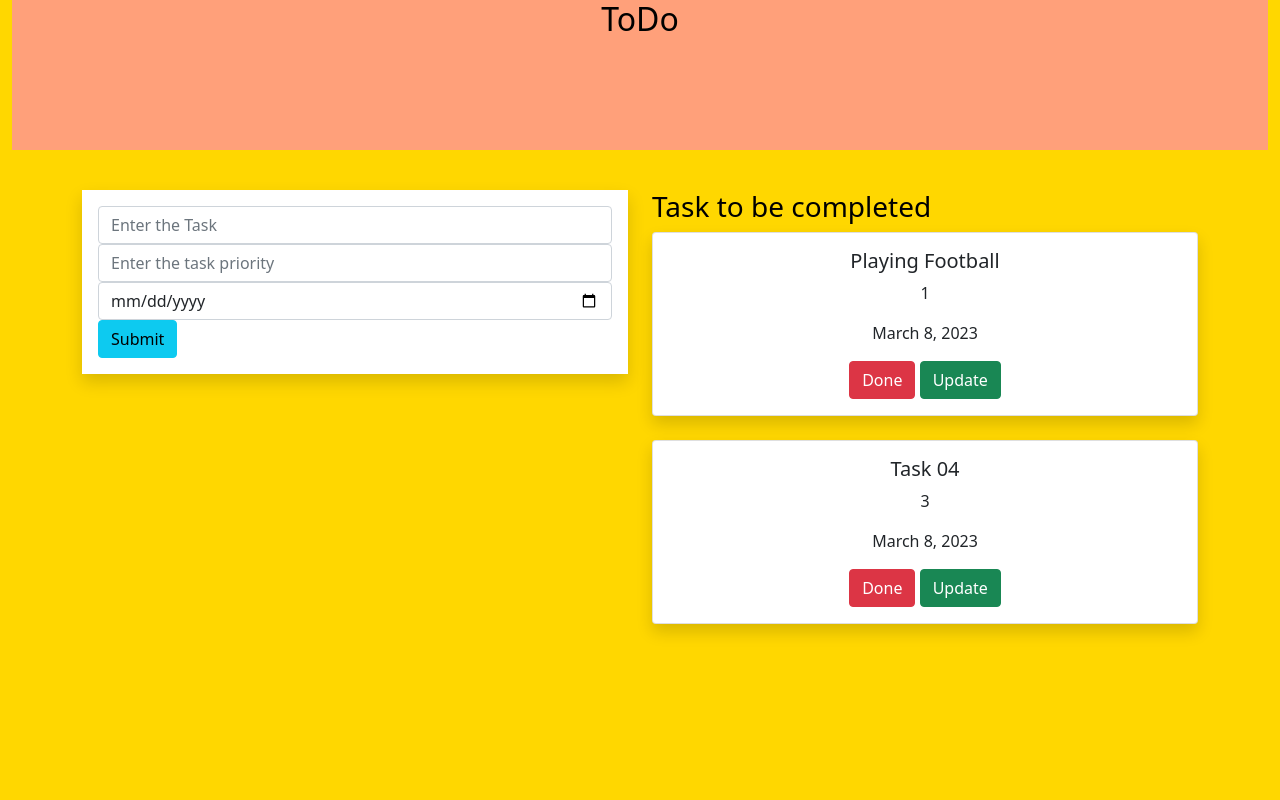
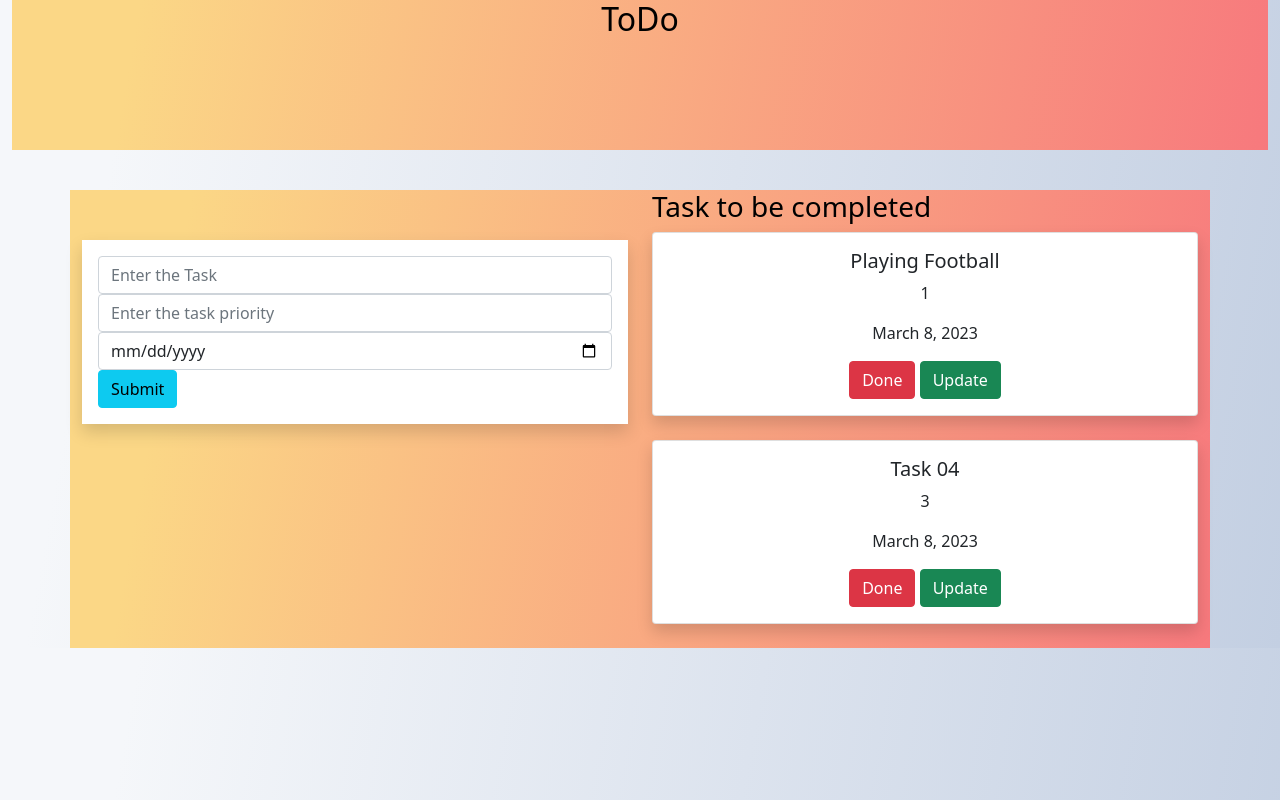
Before and after one commit to rej22/todo_repository, a Django app: page / in a window 1280 px wide. Run offline with Django 4.2, Linux system fonts and the light colour scheme; data comes from the database, SQL or seed files in the repository; both versions use the stored data as it was after the commit; some libraries are stand-ins or nearby versions.

Commit message:
alterations in home page

```diff
--- a/todofolder01/todo_folder_01/projecttodo01/static/css/style.css
+++ b/todofolder01/todo_folder_01/projecttodo01/static/css/style.css
@@ -1,8 +1,13 @@
 body{
-   background-color: #FFD700;
+   background-image: linear-gradient(100deg, #f5f7fa 10%, #c3cfe2 100%);
 }
+
+/**************
+    home
+**************/
+
 .banner{
-    background-color: #FFA07A;
+    background-image: linear-gradient(100deg, #FBD786 10%, #f7797d 100%);
     width: 100%;
     height: 150px;
     color: white;
@@ -12,11 +17,15 @@ body{
     color: #000000;
     text-align: center;
 }
+.home_todo {
+    background-image: linear-gradient(100deg, #FBD786 10%, #f7797d 100%);
+}
 .card-body{
     text-align: center;
 }
 .p-3{
     background-color: white;
+    margin-top: 50px;
 }
 .para-h3{
     color: #000000;
--- a/todofolder01/todo_folder_01/projecttodo01/templates/base.html
+++ b/todofolder01/todo_folder_01/projecttodo01/templates/base.html
@@ -5,7 +5,7 @@
     <meta charset="UTF-8">
     <title>home</title>
     <link href="{% static 'css/bootstrap.min.css' %}" rel="stylesheet">
-    <link rel="stylesheet" href="{% static 'css/style.css' %}">
+    <link rel="stylesheet" href="{% static 'css/style.css/' %}">
 </head>
 <body>
     {% block body %}
--- a/todofolder01/todo_folder_01/projecttodo01/templates/home.html
+++ b/todofolder01/todo_folder_01/projecttodo01/templates/home.html
@@ -15,7 +15,7 @@
     </div>
 </div>
 
-<div class="container">
+<div class="container home_todo">
     <div class="row">
         <div class="col-md-6">
             <form method="POST" class="p-3 shadow">
```
Also changed, not shown: todofolder01/todo_folder_01/projecttodo01/db.sqlite3.
